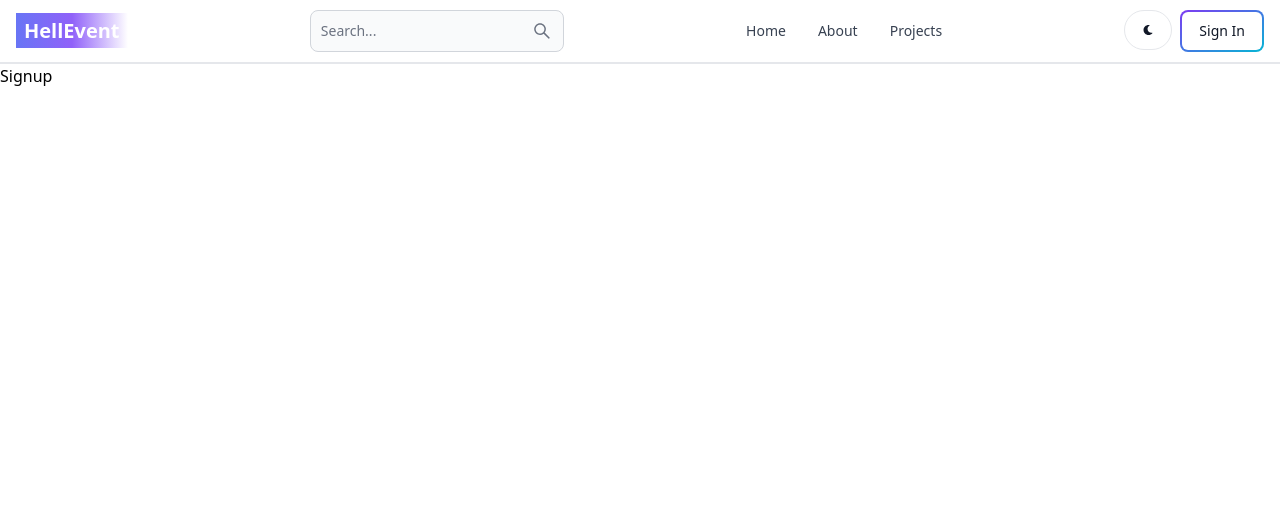
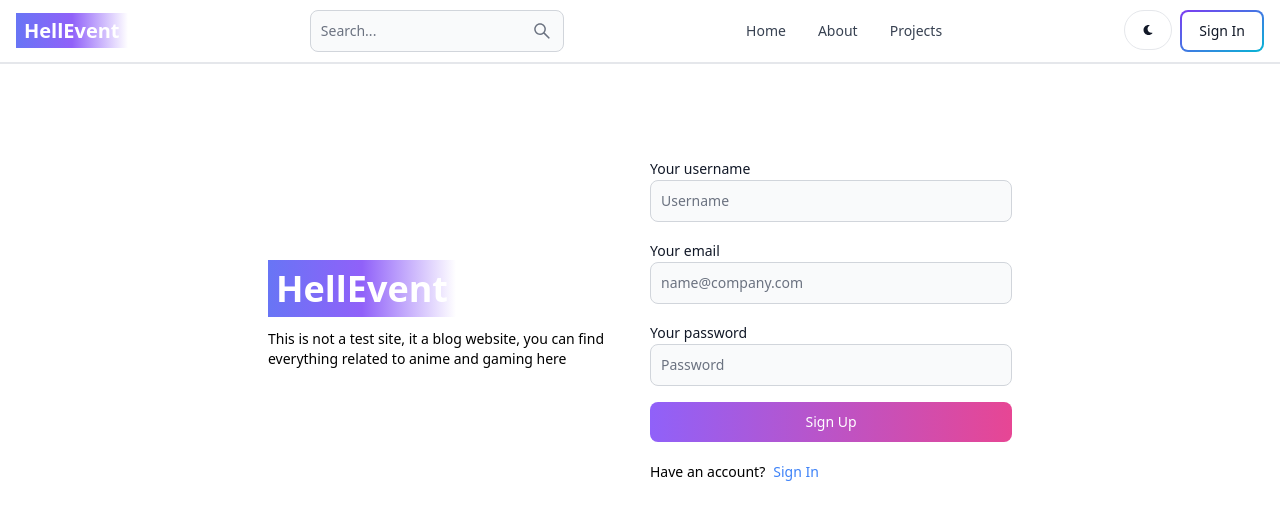
Before and after one commit to scalinglimit/blog, a React (Vite) app in the folder client/: page /sign-up in a window 1280 px wide. Shown: the top 520 px of the page. Built offline with nearby package versions, Linux system fonts and the light colour scheme.

Commit message:
create signUp page UI

```diff
--- a/client/src/pages/SignUp.jsx
+++ b/client/src/pages/SignUp.jsx
@@ -1,7 +1,71 @@
 import React from "react";
+import { Link } from "react-router-dom";
+import { Label, TextInput, Button } from "flowbite-react";
 
 const Signup = () => {
-  return <div>Signup</div>;
+  const handleChange = (e) => {};
+  const handleSubmit = (e) => {};
+
+  return (
+    <div className="min-h-screen mt-20">
+      <div className="flex p-3 max-w-3xl mx-auto flex-col md:flex-row md:items-center gap-5">
+        {/* Left */}
+        <div className="flex-1">
+          <Link to="/" className="text-4xl font-bold dark:text-white">
+            <span className="px-2 py-1 bg-gradient-to-r from-indigo-500 via-purple-500 text-white">
+              HellEvent
+            </span>
+          </Link>
+          <p className="text-sm mt-5">
+            This is not a test site, it a blog website, you can find everything
+            related to anime and gaming here
+          </p>
+        </div>
+
+        {/* Right */}
+        <div className="flex-1">
+          <form className="flex flex-col gap-4" onSubmit={handleSubmit}>
+            <div>
+              <Label value="Your username" />
+              <TextInput
+                type="text"
+                placeholder="Username"
+                id="username"
+                onChange={handleChange}
+              />
+            </div>
+            <div>
+              <Label value="Your email" />
+              <TextInput
+                type="email"
+                placeholder="name@company.com"
+                id="email"
+                onChange={handleChange}
+              />
+            </div>
+            <div>
+              <Label value="Your password" />
+              <TextInput
+                type="password"
+                placeholder="Password"
+                id="password"
+                onChange={handleChange}
+              />
+            </div>
+            <Button gradientDuoTone="purpleToPink" type="submit">
+              Sign Up
+            </Button>
+          </form>
+          <div className="flex gap-2 text-sm mt-5">
+            <span>Have an account?</span>
+            <Link to="/sign-in" className="text-blue-500">
+              Sign In
+            </Link>
+          </div>
+        </div>
+      </div>
+    </div>
+  );
 };
 
 export default Signup;
```
